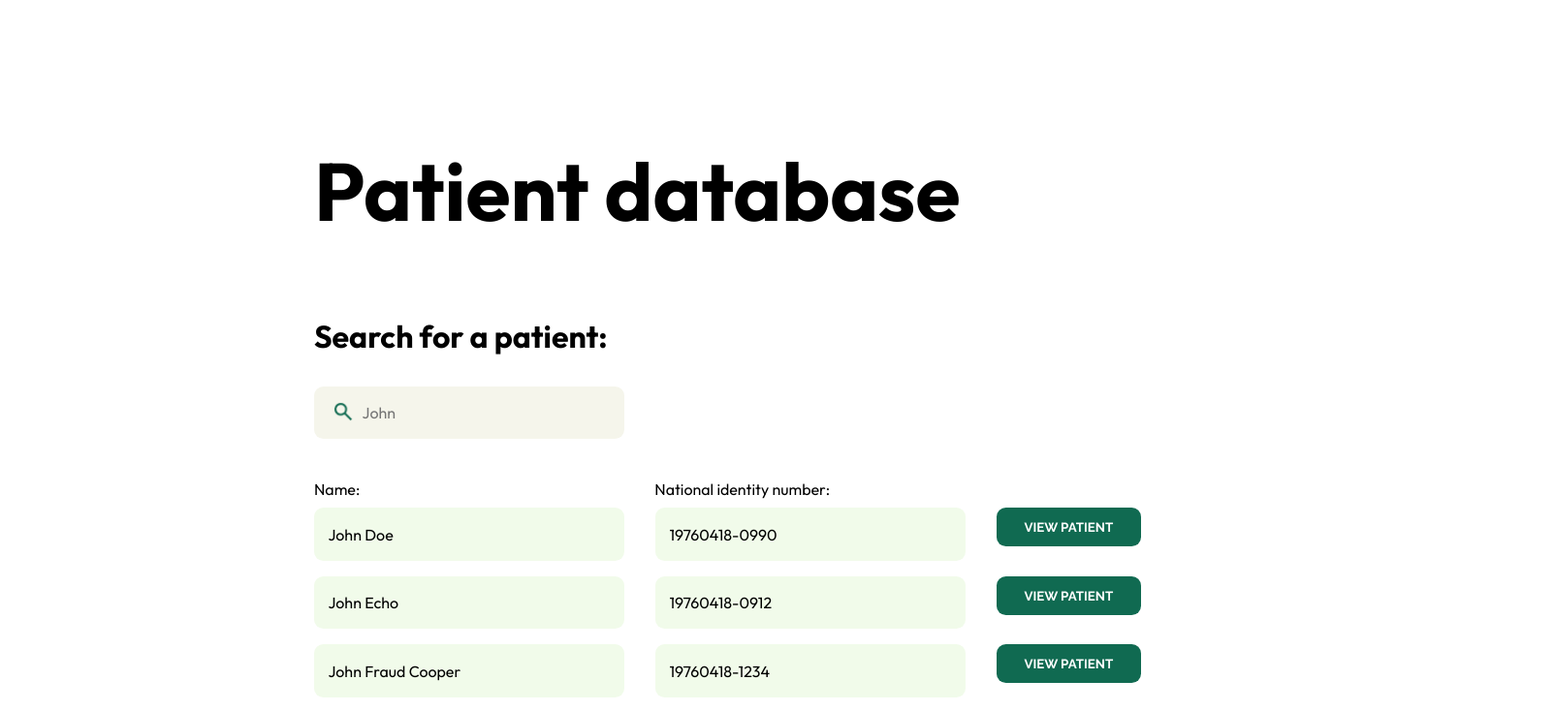
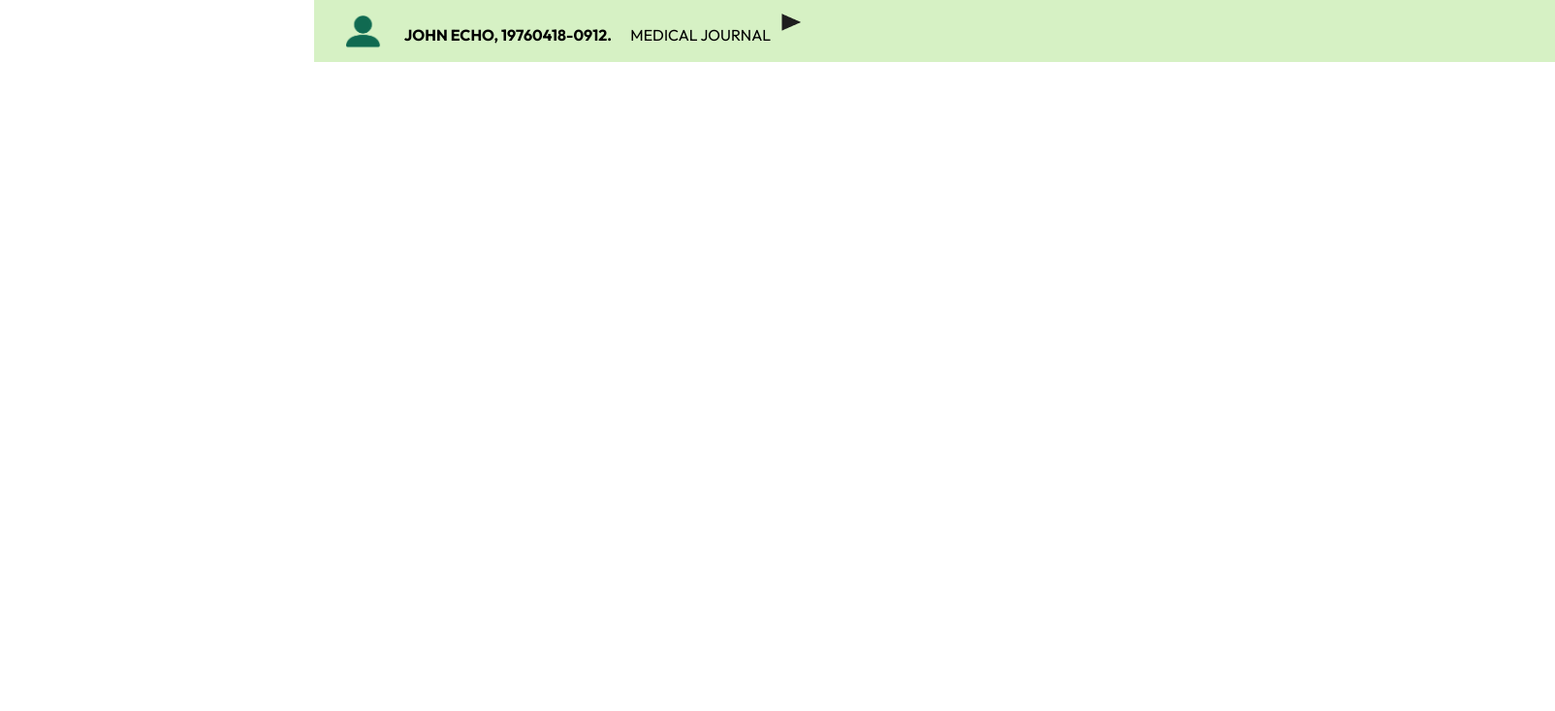
Before and after one commit to prinsergioprin/medicentral-app, a React (Create React App) app: page / in a window 1280 px wide. Shown: the top 734 px of the page at 97% size, 1604 px wide, since content can reach past the window. Built offline with nearby package versions, Linux system fonts and the light colour scheme.

Commit message:
PatientHeader almost done. arrowIcon issue needs padding-top*

```diff
--- a/src/App.js
+++ /dev/null
@@ -1,12 +0,0 @@
-import "./App.css";
-import PatientSearch from "./Components/PatientDatabase/PatientSearch";
-
-function App() {
-  return (
-    <div className="App">
-      <PatientSearch />
-    </div>
-  );
-}
-
-export default App;
--- /dev/null
+++ b/src/App.jsx
@@ -0,0 +1,14 @@
+import "./App.css";
+import PatientSearch from "./Components/PatientSearch/PatientSearch";
+import PatientHeader from "./Components/PatientHeader/PatientHeader";
+
+function App() {
+  return (
+    <div className="App">
+      {/* <PatientSearch /> */}
+      <PatientHeader />
+    </div>
+  );
+}
+
+export default App;
--- a/src/Components/PatientDatabase/PatientSearch.jsx
+++ /dev/null
@@ -1,64 +0,0 @@
-import React from "react";
-import "./PatientSearch.css";
-import searchIcon from "../../Assets/search.png";
-
-function PatientSearch() {
-  return (
-    <div id="patientsearch-container">
-      <h1 id="patientdatabase-header">Patient database</h1>
-      <div id="patientsearch-heading">Search for a patient:</div>
-      <div id="patientsearch-input-wrapper">
-        <input
-          id="patientsearch-input-value"
-          type="text"
-          placeholder="John"
-        ></input>
-        <img src={searchIcon} alt="search icon" id="searchIcon" />
-      </div>
-      <div id="patientsearch-output-title-box">
-        <div id="patientsearch-output-title">Name:</div>
-        <div id="patientsearch-output-title">National identity number:</div>
-      </div>
-      <div id="patientsearch-output-container">
-        <div id="patientsearch-output-container-left">
-          <div id="patientsearch-output-name">
-            <p id="output-name">John Doe</p>
-          </div>
-          <div id="patientsearch-output-name">
-            <p id="output-name">John Echo</p>
-          </div>
-          <div id="patientsearch-output-name">
-            <p id="output-name">John Fraud Cooper</p>
-          </div>
-          <div id="patientsearch-output-name">
-            <p id="output-name">John Eel</p>
-          </div>
-        </div>
-
-        <div id="patientsearch-output-container-right">
-          <div id="patientsearch-output-nr">
-            <p id="output-nr">19760418-0990</p>
-          </div>
-          <div id="patientsearch-output-nr">
-            <p id="output-nr">19760418-0912</p>
-          </div>
-          <div id="patientsearch-output-nr">
-            <p id="output-nr">19760418-1234</p>
-          </div>
-          <div id="patientsearch-output-nr">
-            <p id="output-nr">19760418-6789</p>
-          </div>
-        </div>
-
-        <div id="view-patient-buttons-container">
-          <button id="view-patient-button">VIEW PATIENT</button>
-          <button id="view-patient-button">VIEW PATIENT</button>
-          <button id="view-patient-button">VIEW PATIENT</button>
-          <button id="view-patient-button">VIEW PATIENT</button>
-        </div>
-      </div>
-    </div>
-  );
-}
-
-export default PatientSearch;
--- /dev/null
+++ b/src/Components/PatientHeader/PatientHeader.css
@@ -0,0 +1,33 @@
+.patientheader-box {
+  display: flex;
+  flex-direction: row;
+  /* gap: 2rem; */
+  width: 100%;
+  height: 4rem;
+  margin-left: 20.25rem;
+  padding-top: 0.9rem;
+  background-color: #d6f1c4;
+  color: black;
+  --font-size-small: 1.25rem;
+}
+
+.patientIcon {
+  height: 2.3rem;
+  padding-left: 2rem;
+}
+
+.patientheader-name {
+  padding-left: 1.5rem;
+  padding-top: 0.7rem;
+  font-weight: bold;
+}
+
+.patientheader-m-journal {
+  padding-left: 1.2rem;
+  padding-top: 0.7rem;
+}
+
+.arrowIcon {
+  height: 1.1rem;
+  padding-left: 0.7rem;
+}
--- /dev/null
+++ b/src/Components/PatientHeader/PatientHeader.jsx
@@ -0,0 +1,17 @@
+import React from "react";
+import "./PatientHeader.css";
+import patientIcon from "../../Assets/patient-icon.png";
+import arrowIcon from "../../Assets/go-to-arrow-right.png";
+
+function PatientHeader() {
+  return (
+    <div className="patientheader-box">
+      <img src={patientIcon} alt="patient icon" className="patientIcon" />
+      <p className="patientheader-name">JOHN ECHO, 19760418-0912.</p>
+      <p className="patientheader-m-journal">MEDICAL JOURNAL</p>
+      <img src={arrowIcon} alt="arrow icon" className="arrowIcon" />
+    </div>
+  );
+}
+
+export default PatientHeader;
--- a/src/Components/PatientDatabase/PatientSearch.css
+++ b/src/Components/PatientSearch/PatientSearch.css
@@ -1,27 +1,29 @@
-#patientsearch-container {
+.patientsearch-container {
+  display: flex;
+  flex-direction: row;
   padding-left: 20.25rem;
   padding-right: 16rem;
   padding-top: 6.5rem;
   padding-bottom: 10.5rem;
 }
 
-#patientdatabase-header {
+.patientdatabase-header {
   font-size: 5.25rem;
   padding-top: 2.5rem;
   padding-bottom: 4.8rem;
 }
 
-#patientsearch-heading {
+.patientsearch-heading {
   font-size: 2rem;
   font-weight: bold;
   padding-bottom: 2rem;
 }
 
-#patientsearch-input-wrapper {
+.patientsearch-input-wrapper {
   position: relative;
 }
 
-#searchIcon {
+.searchIcon {
   position: absolute;
   left: 1.1rem;
   top: 0.9rem;
@@ -29,7 +31,7 @@
   height: auto;
 }
 
-#patientsearch-input-value {
+.patientsearch-input-value {
   display: grid;
   grid-template-rows: auto;
   width: 20rem;
@@ -41,11 +43,11 @@
   font-size: 1rem;
 }
 
-#patientsearch-input-value::placeholder {
+.patientsearch-input-value::placeholder {
   padding-left: 3.1rem;
 }
 
-#patientsearch-output-title-box {
+.patientsearch-output-title-box {
   display: flex;
   flex-direction: row;
   gap: 19rem;
@@ -53,25 +55,25 @@
   padding-bottom: 0.6rem;
 }
 
-#patientsearch-output-container {
+.patientsearch-output-container {
   display: flex;
   flex-direction: row;
   gap: 2rem;
   padding-bottom: 2rem;
 }
 
-#patientsearch-output-container-left {
+.patientsearch-output-container-left {
   display: grid;
   grid-template-rows: repeat(4, 1fr);
   row-gap: 1rem;
 }
 
-#patientsearch-output-title {
+.patientsearch-output-title {
   font-size: 1rem;
   padding-top: 2rem;
 }
 
-#patientsearch-output-name {
+.patientsearch-output-name {
   width: 20rem;
   height: 3.4rem;
   border: none;
@@ -79,18 +81,18 @@
   background: #f1fbea;
 }
 
-#output-name {
+.output-name {
   padding-top: 1.1rem;
   padding-left: 0.9rem;
 }
 
-#patientsearch-output-container-right {
+.patientsearch-output-container-right {
   display: grid;
   grid-template-rows: repeat(4, 1fr);
   row-gap: 1rem;
 }
 
-#patientsearch-output-nr {
+.patientsearch-output-nr {
   width: 20rem;
   height: 3.4rem;
   border: none;
@@ -100,18 +102,18 @@
   color: black;
 }
 
-#output-nr {
+.output-nr {
   padding-top: 1.1rem;
   padding-left: 0.9rem;
 }
 
-#view-patient-buttons-container {
+.view-patient-buttons-container {
   display: grid;
   grid-template-rows: repeat(4, 1fr);
   row-gap: 1rem;
 }
 
-#view-patient-button {
+.view-patient-button {
   width: 9.3rem;
   height: 2.5rem;
   border: none;
@@ -125,7 +127,7 @@
 /* TABLET:___________________________________ */
 
 @media (max-width: 834px) {
-  #patientsearch-container {
+  .patientsearch-container {
     padding-left: 3rem;
     padding-right: 3.9rem;
     padding-top: 3.25rem;
--- /dev/null
+++ b/src/Components/PatientSearch/PatientSearch.jsx
@@ -0,0 +1,66 @@
+import React from "react";
+import "./PatientSearch.css";
+import searchIcon from "../../Assets/search.png";
+
+function PatientSearch() {
+  return (
+    <div className="patientsearch-container">
+      <h1 className="patientdatabase-header">Patient database</h1>
+      <div className="patientsearch-heading">Search for a patient:</div>
+      <div className="patientsearch-input-wrapper">
+        <input
+          className="patientsearch-input-value"
+          type="text"
+          placeholder="John"
+        ></input>
+        <img src={searchIcon} alt="search icon" className="searchIcon" />
+      </div>
+      <div className="patientsearch-output-title-box">
+        <div className="patientsearch-output-title">Name:</div>
+        <div className="patientsearch-output-title">
+          National identity number:
+        </div>
+      </div>
+      <div className="patientsearch-output-container">
+        <div className="patientsearch-output-container-left">
+          <div className="patientsearch-output-name">
+            <p className="output-name">John Doe</p>
+          </div>
+          <div className="patientsearch-output-name">
+            <p className="output-name">John Echo</p>
+          </div>
+          <div className="patientsearch-output-name">
+            <p className="output-name">John Fraud Cooper</p>
+          </div>
+          <div className="patientsearch-output-name">
+            <p className="output-name">John Eel</p>
+          </div>
+        </div>
+
+        <div className="patientsearch-output-container-right">
+          <div className="patientsearch-output-nr">
+            <p className="output-nr">19760418-0990</p>
+          </div>
+          <div className="patientsearch-output-nr">
+            <p className="output-nr">19760418-0912</p>
+          </div>
+          <div className="patientsearch-output-nr">
+            <p className="output-nr">19760418-1234</p>
+          </div>
+          <div className="patientsearch-output-nr">
+            <p className="output-nr">19760418-6789</p>
+          </div>
+        </div>
+
+        <div className="view-patient-buttons-container">
+          <button className="view-patient-button">VIEW PATIENT</button>
+          <button className="view-patient-button">VIEW PATIENT</button>
+          <button className="view-patient-button">VIEW PATIENT</button>
+          <button className="view-patient-button">VIEW PATIENT</button>
+        </div>
+      </div>
+    </div>
+  );
+}
+
+export default PatientSearch;
```
Also changed, not shown: src/Assets/go-to-arrow-right.png (added), src/Assets/patient-icon.png (added).
